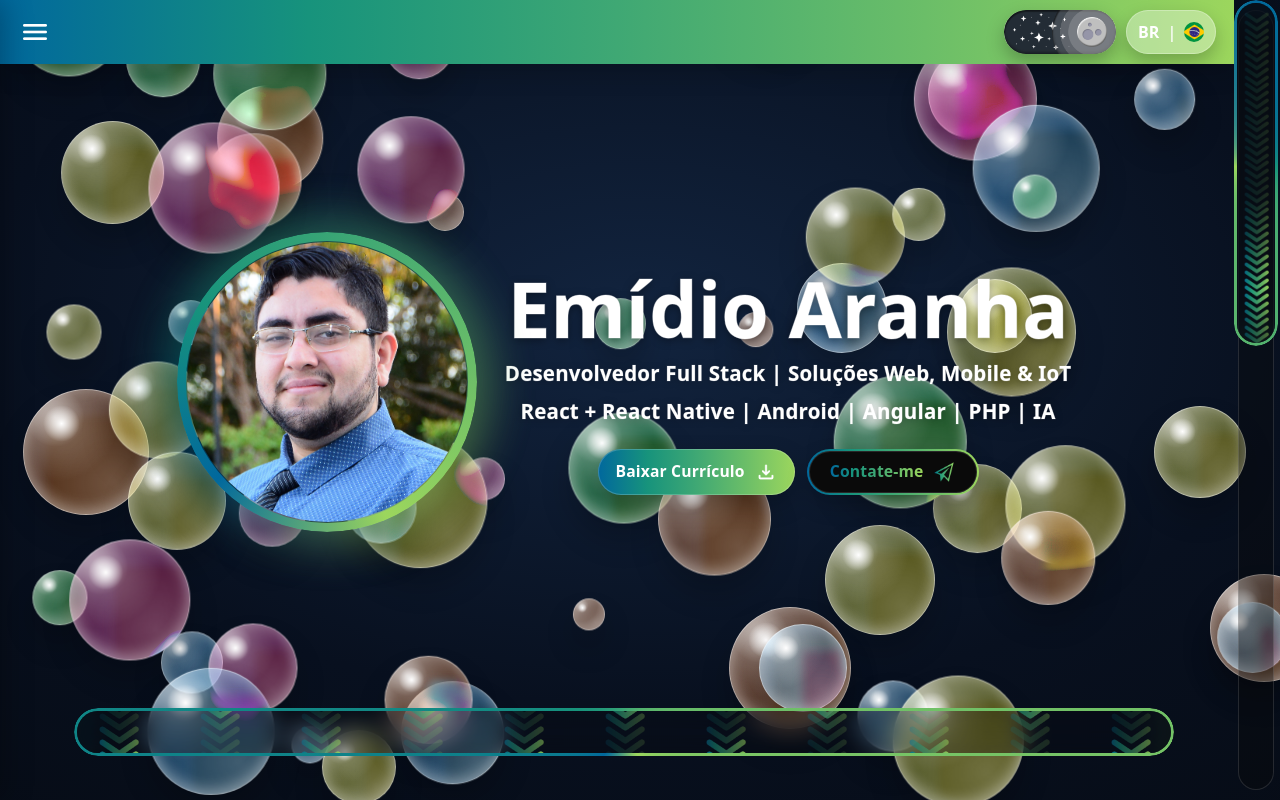
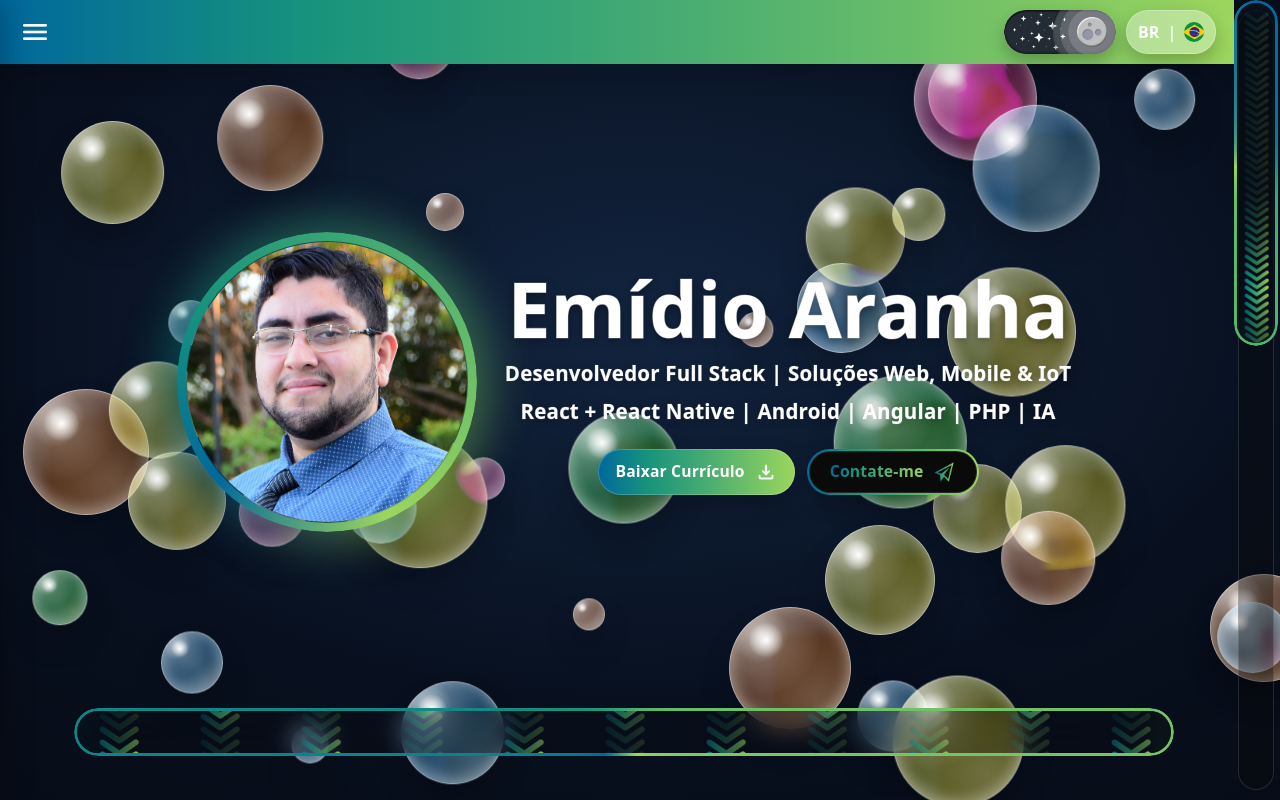
Before and after one commit to EmidioAranha13/Portifolio_developer_web, a React (Vite) app: page / in a window 1280 px wide. Built offline with nearby package versions, Linux system fonts and the light colour scheme.

Commit message:
[dev]: Reducing the number of balls

```diff
--- a/src/componentes/LiquidGlassBalls/LiquidGlassBalls.tsx
+++ b/src/componentes/LiquidGlassBalls/LiquidGlassBalls.tsx
@@ -2,7 +2,7 @@
 import type { BallConfig, LiquidGlassBallsProps } from "../../utils/Types";
 import "./LiquidGlassBalls.css";
 
-const BALL_COUNT_DESKTOP = 60;
+const BALL_COUNT_DESKTOP = 40;
 const BALL_COUNT_MOBILE = 30;
 /** Alinhado ao layout “compacto” do portfólio (860px). */
 const MOBILE_BALLS_MEDIA = "(max-width: 860px)";
```
